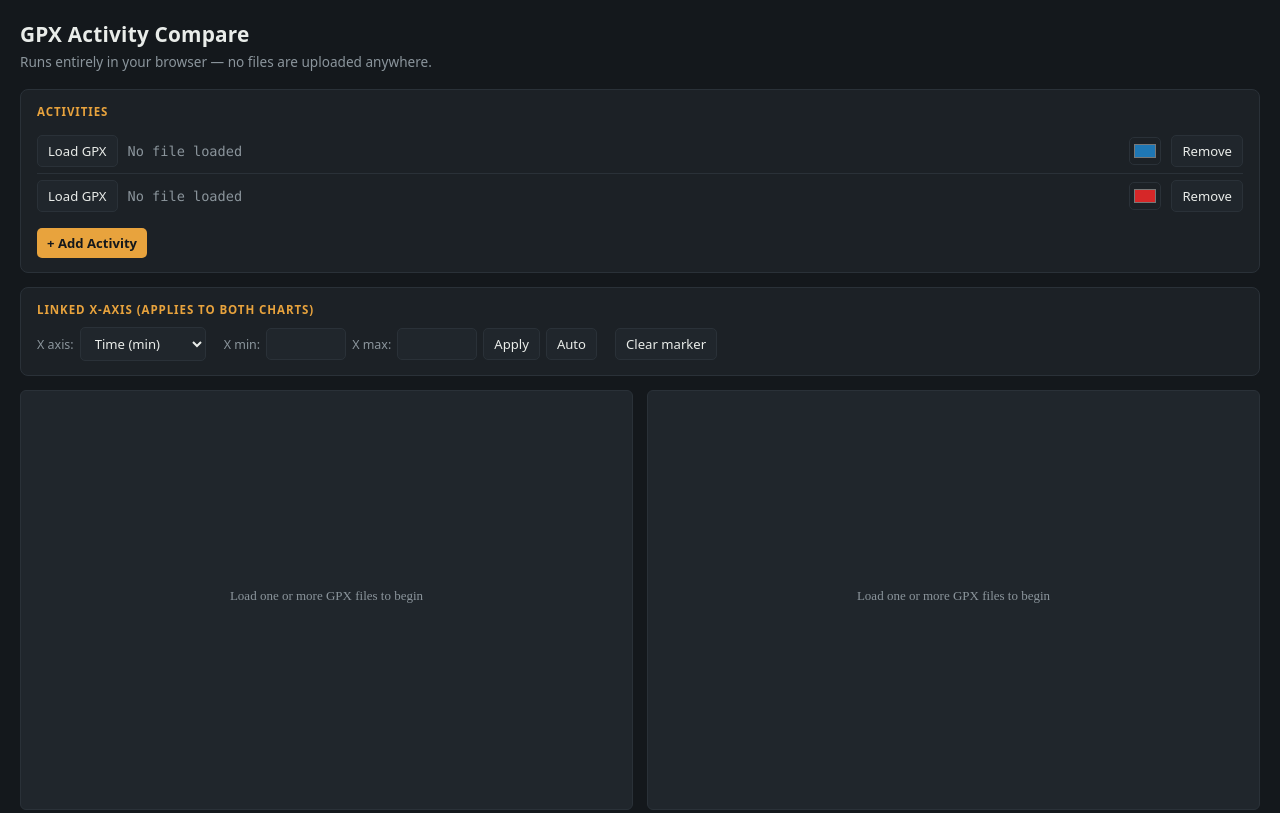
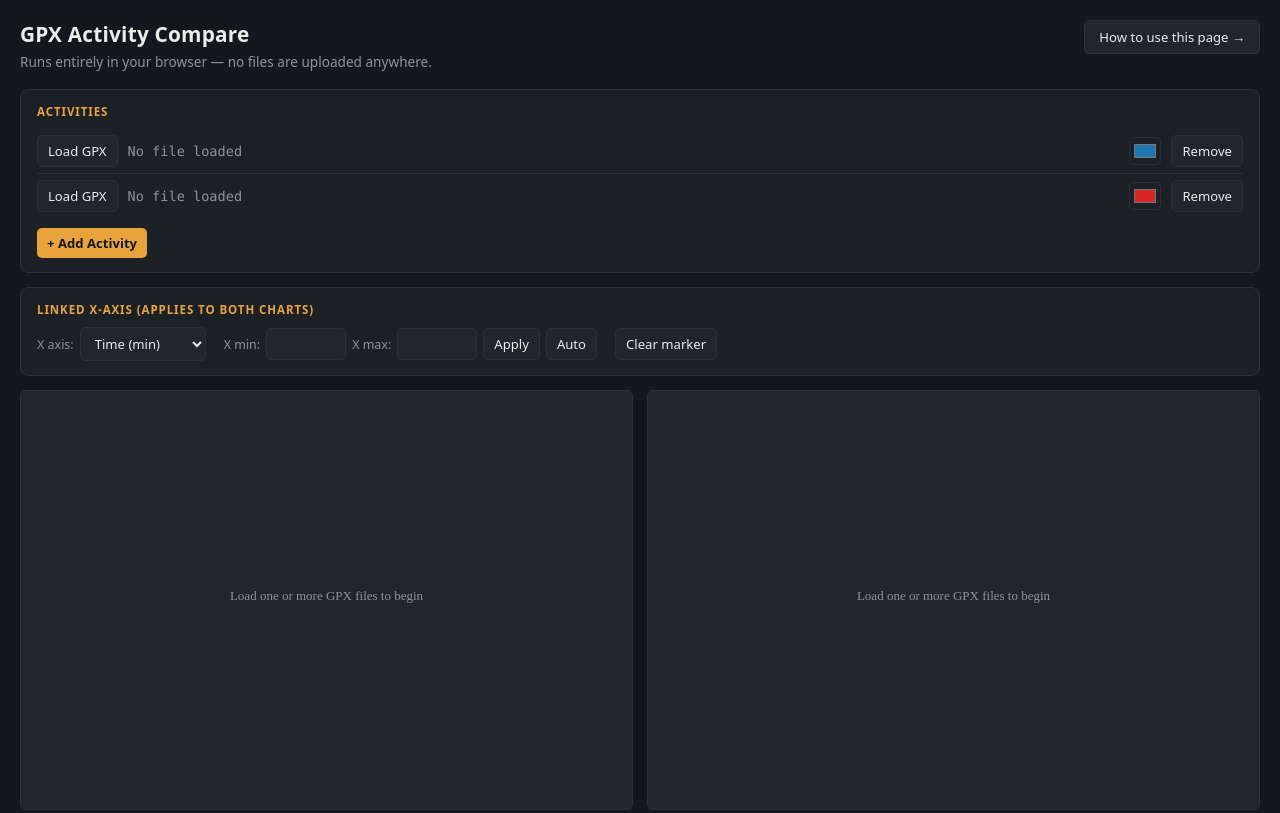
Before and after one commit to ssacfd/compare_activity, a plain HTML site: page index.html in a window 1280 px wide. Shown: the top 813 px of the page. Drawn offline with Linux system fonts and the light colour scheme.

Commit message:
Update index.html
Added how to manual

```diff
--- a/index.html
+++ b/index.html
@@ -168,12 +168,38 @@
   @media (max-width: 820px) {
     .charts-row { flex-direction: column; }
   }
+
+  .top-bar {
+    display: flex;
+    justify-content: space-between;
+    align-items: flex-start;
+    gap: 12px;
+    flex-wrap: wrap;
+  }
+
+  .manual-link {
+    display: inline-block;
+    text-decoration: none;
+    background: var(--panel-alt);
+    color: var(--text);
+    border: 1px solid var(--border);
+    border-radius: 5px;
+    padding: 7px 14px;
+    font-size: 0.82rem;
+    white-space: nowrap;
+  }
+  .manual-link:hover { border-color: var(--accent); color: var(--accent); }
 </style>
 </head>
 <body>
 
-<h1>GPX Activity Compare</h1>
-<p class="subtitle">Runs entirely in your browser — no files are uploaded anywhere.</p>
+<div class="top-bar">
+  <div>
+    <h1>GPX Activity Compare</h1>
+    <p class="subtitle">Runs entirely in your browser — no files are uploaded anywhere.</p>
+  </div>
+  <a class="manual-link" href="manual.html">How to use this page →</a>
+</div>
 
 <div class="panel">
   <div class="panel-title">Activities</div>
```
